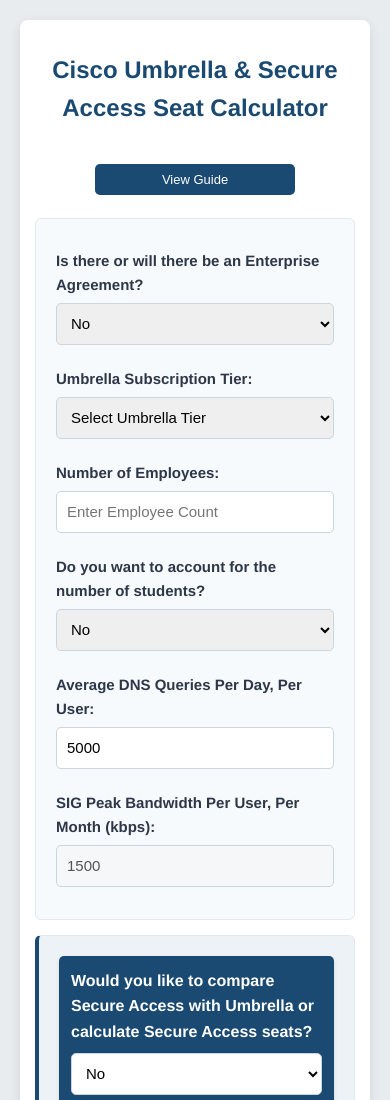
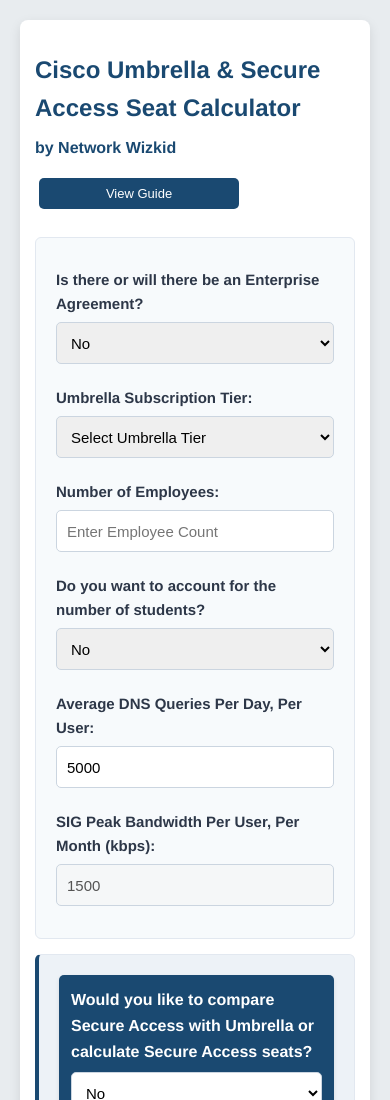
Before and after one commit to NetworkWizkid/umbrella-secure-access-calculator, a plain HTML site: page index.html in a window 390 px wide. Shown: the top 1100 px of the page. Drawn offline with nearby package versions, Linux system fonts and the light colour scheme.

Commit message:
Minor Updates

```diff
--- a/index.html
+++ b/index.html
@@ -9,7 +9,10 @@
 <body>
     <div class="container">
         <div class="header-controls">
-            <h1>Cisco Umbrella & Secure Access Seat Calculator</h1>
+            <div class="title-section">
+                <h1>Cisco Umbrella & Secure Access Seat Calculator</h1>
+                <p class="byline">by Network Wizkid</p>
+            </div>
             <button id="view-guide-button" class="guide-button">View Guide</button>
         </div>
         <!-- Modal for README -->
--- a/styles.css
+++ b/styles.css
@@ -19,8 +19,7 @@ body {
 h1 {
     font-size: 28px;
     color: #1a4971;
-    margin-bottom: 20px;
-    text-align: center;
+    margin-bottom: 5px;
     font-weight: 600;
 }
 
@@ -167,14 +166,31 @@ button {
     margin-left: 8px;
 }
 
-/* Header controls for aligning title and guide button */
+/* Header controls for aligning title, byline, and guide button */
 .header-controls {
     display: flex;
     justify-content: space-between;
-    align-items: center;
-    margin-bottom: 15px;
+    align-items: flex-start;
+    margin-bottom: 20px;
     flex-wrap: wrap;
-    gap: 10px;
+    gap: 15px;
+}
+
+/* Title section for grouping h1 and byline */
+.title-section {
+    display: flex;
+    flex-direction: column;
+    align-items: flex-start;
+    gap: 2px;
+}
+
+/* Byline styling */
+.byline {
+    font-size: 18px;
+    color: #1a4971;
+    font-weight: 600;
+    margin: 0;
+    font-family: 'Helvetica Neue', Arial, sans-serif;
 }
 
 /* Guide button styling */
@@ -381,7 +397,7 @@ button {
             margin-left: 8px;
         }
 
-    .no-print, .button-group, .header-controls .guide-button, .modal {
+    .no-print, .button-group, .header-controls .guide-button, .modal, .byline {
         display: none !important;
     }
 }
@@ -397,8 +413,16 @@ button {
 
     .header-controls {
         flex-direction: column;
-        align-items: center;
-        gap: 8px;
+        align-items: flex-start;
+        gap: 10px;
+    }
+
+    .title-section {
+        align-items: flex-start;
+    }
+
+    .byline {
+        font-size: 16px;
     }
 
     .guide-button {
```
